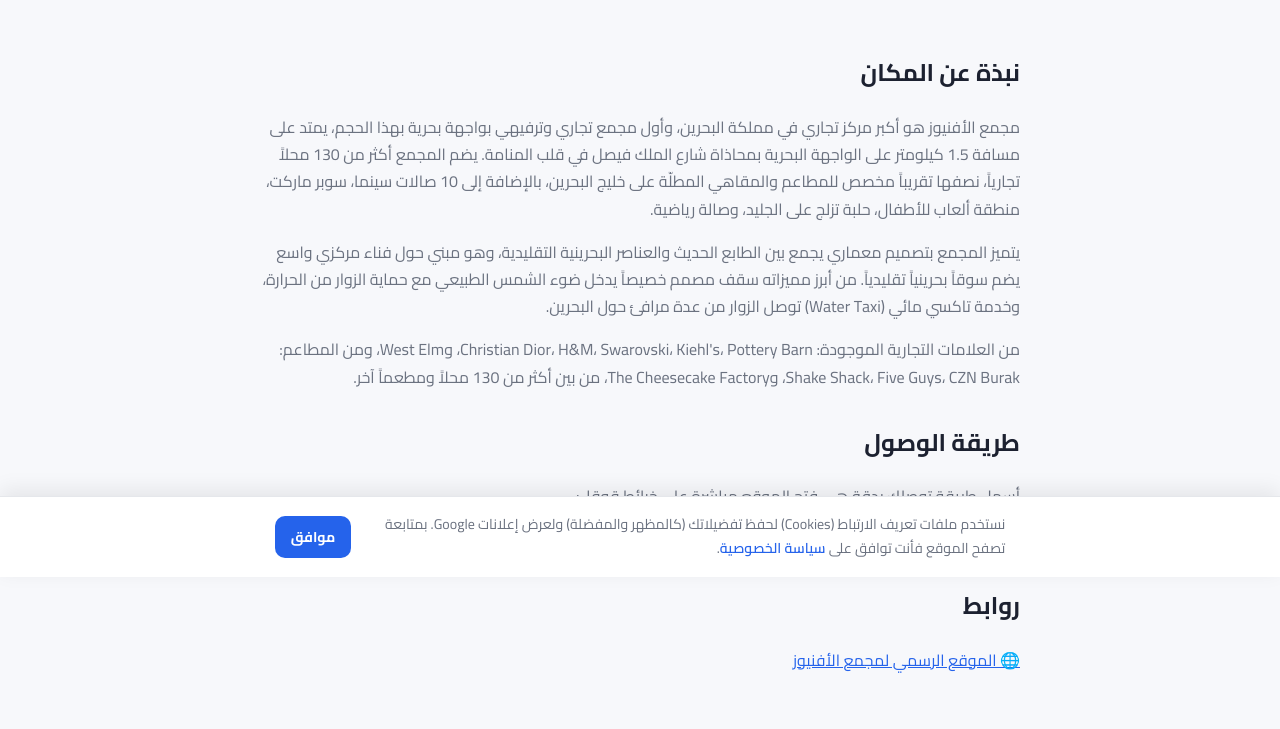
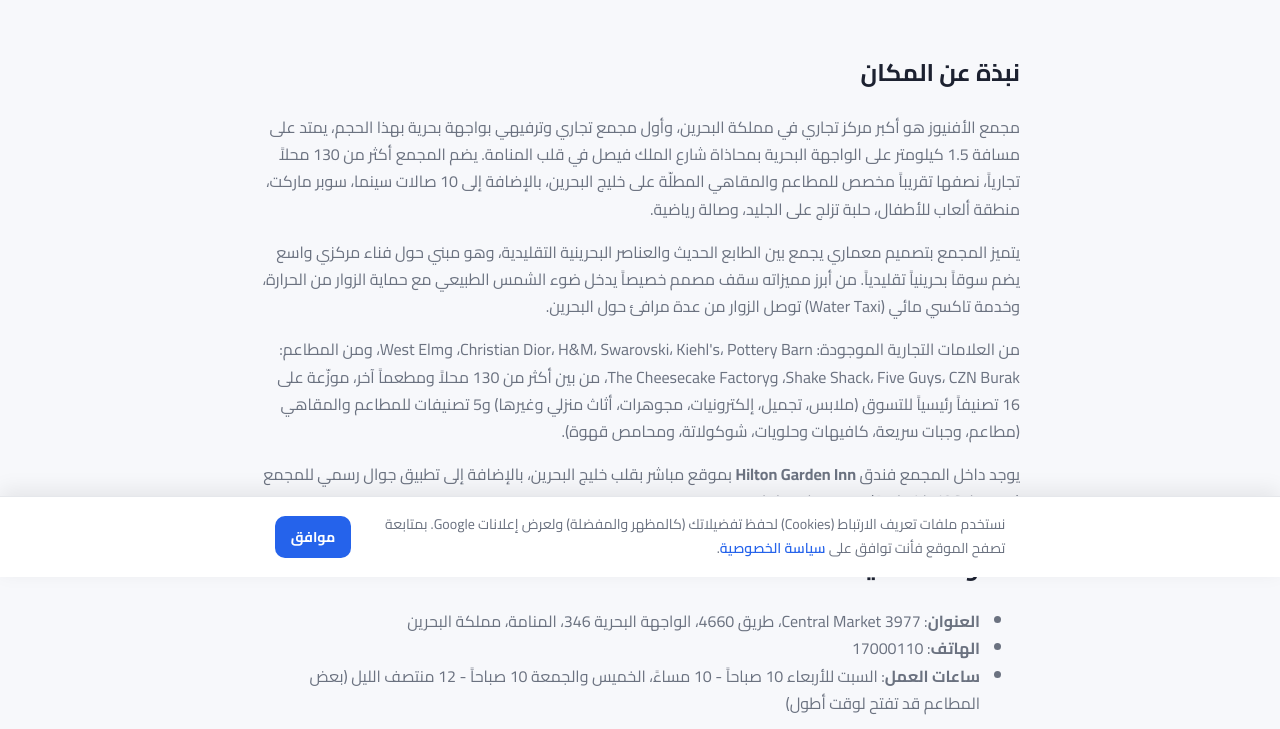
Before and after one commit to mohframevision/hakolah, an Eleventy site: page src/places/majma-al-avenues.md in a window 1280 px wide. Shown: the part 223-952 px from the top of the page. Built offline with nearby package versions, Linux system fonts and the light colour scheme; Eleventy itself is replaced by a stand-in of ours; files that its build step writes are made by us from their sources; no server answers.

Commit message:
إثراء مقال مجمع الأفنيوز بمعلومات من الموقع الرسمي: العنوان الدقيق، رقم الهاتف، ساعات العمل، تصنيفات المحلات والمطاعم (16+5)، ووجود فندق Hilton Garden Inn وتطبيق جوال رسمي للمجمع

```diff
--- a/src/places/majma-al-avenues.md
+++ b/src/places/majma-al-avenues.md
@@ -23,7 +23,18 @@ categories:
 
 من العلامات التجارية الموجودة: Christian Dior، H&M، Swarovski، Kiehl's، Pottery
 Barn، وWest Elm، ومن المطاعم: Shake Shack، Five Guys، CZN Burak، وThe Cheesecake
-Factory، من بين أكثر من 130 محلاً ومطعماً آخر.
+Factory، من بين أكثر من 130 محلاً ومطعماً آخر، موزّعة على 16 تصنيفاً رئيسياً
+للتسوق (ملابس، تجميل، إلكترونيات، مجوهرات، أثاث منزلي وغيرها) و5 تصنيفات للمطاعم
+والمقاهي (مطاعم، وجبات سريعة، كافيهات وحلويات، شوكولاتة، ومحامص قهوة).
+
+يوجد داخل المجمع فندق **Hilton Garden Inn** بموقع مباشر بقلب خليج البحرين، بالإضافة
+إلى تطبيق جوال رسمي للمجمع (متوفر لـ iOS وAndroid) فيه خريطة تفاعلية وعروض حصرية.
+
+## معلومات عملية
+
+- **العنوان**: Central Market 3977، طريق 4660، الواجهة البحرية 346، المنامة، مملكة البحرين
+- **الهاتف**: 17000110
+- **ساعات العمل**: السبت للأربعاء 10 صباحاً - 10 مساءً، الخميس والجمعة 10 صباحاً - 12 منتصف الليل (بعض المطاعم قد تفتح لوقت أطول)
 
 ## طريقة الوصول
 
```
